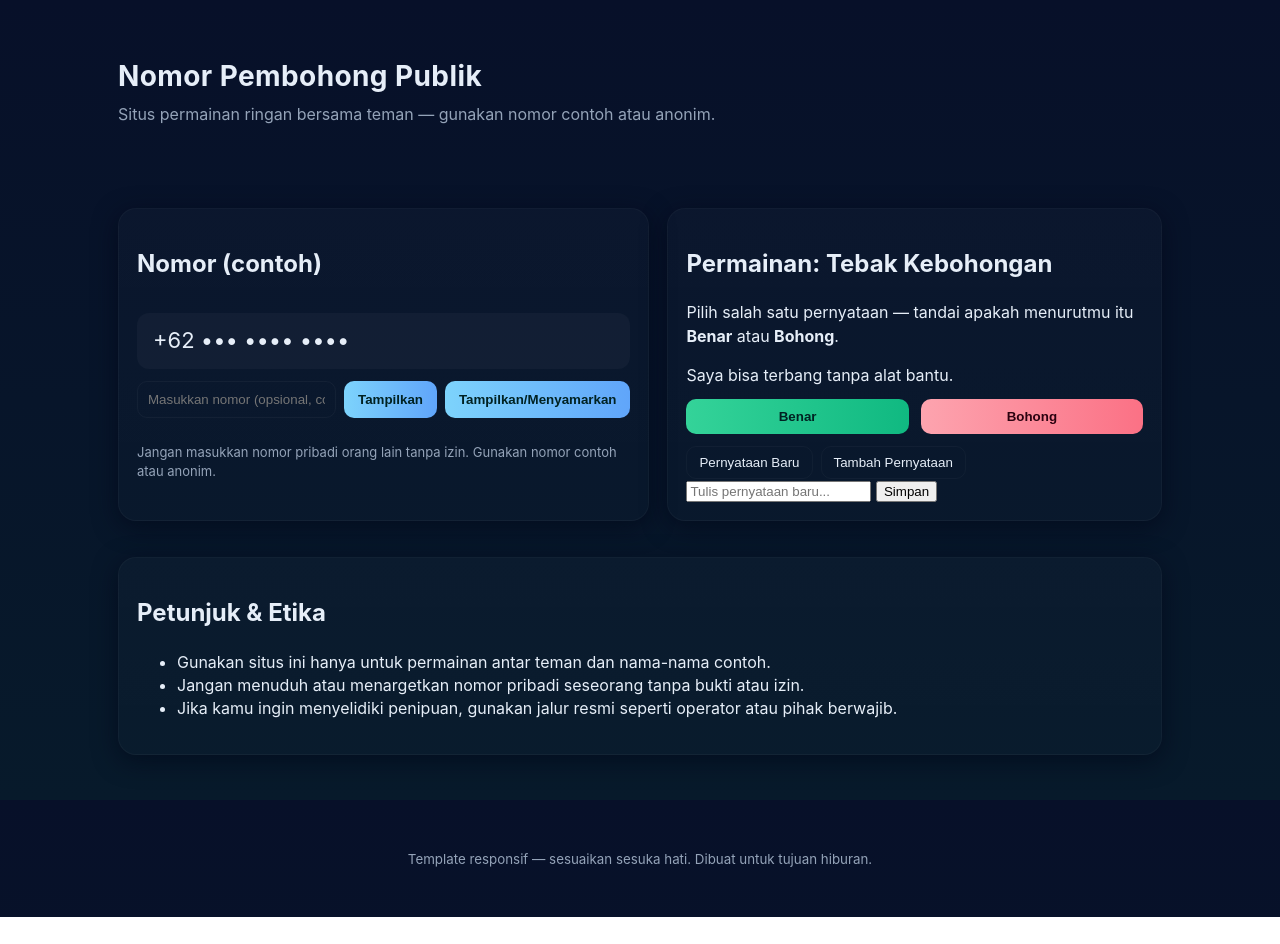
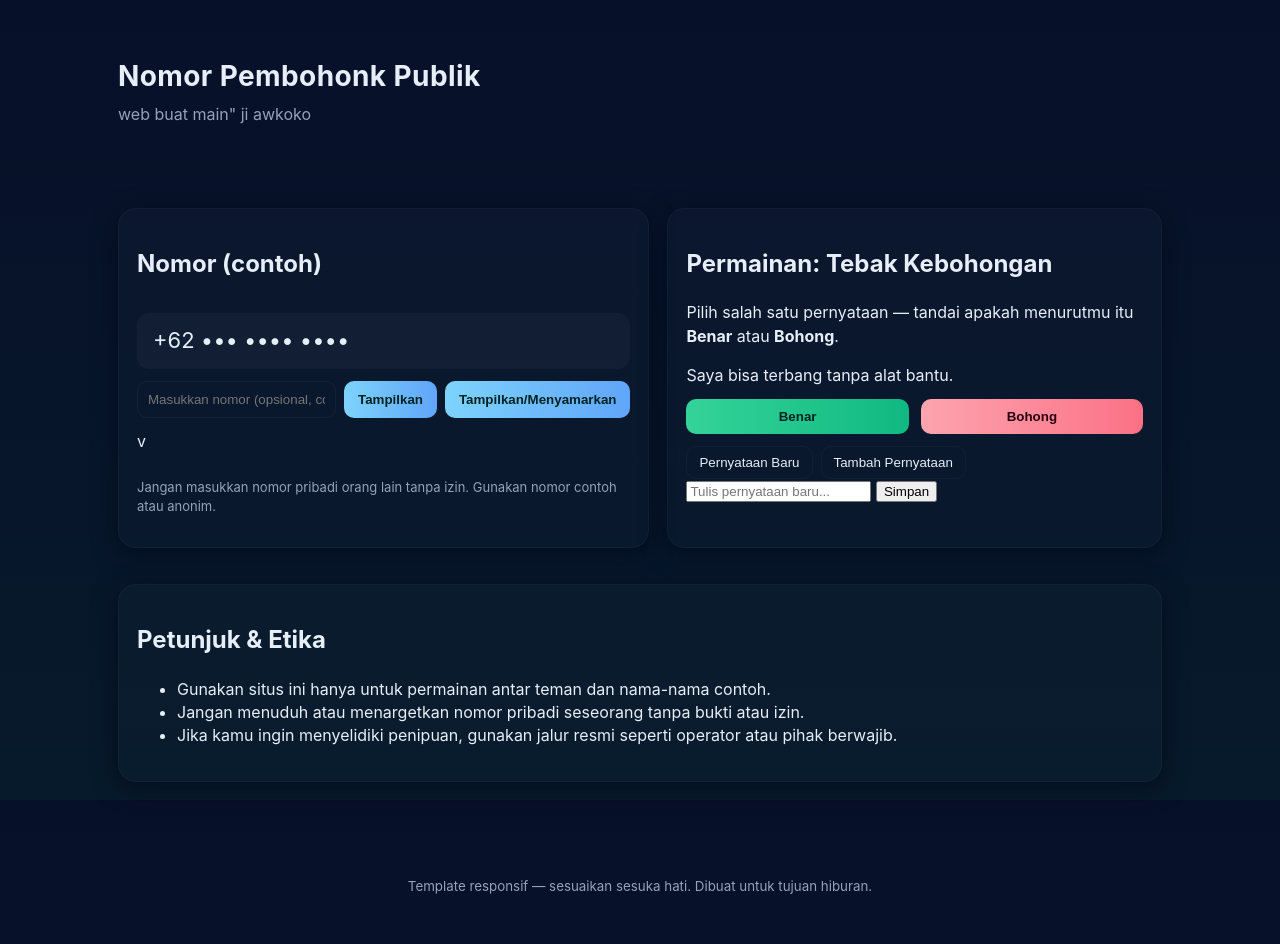
Before and after one commit to LarrIcikiwir/fun-game, a plain HTML site: page index.html in a window 1280 px wide. Before the commit the page ends 917 px from the top, so only its background shows below. Drawn offline with Linux system fonts and the light colour scheme.

Commit message:
Update index.html

```diff
--- a/index.html
+++ b/index.html
@@ -9,8 +9,8 @@
 <body>
   <header class="site-header">
     <div class="container">
-      <h1>Nomor Pembohong Publik</h1>
-      <p class="tagline">Situs permainan ringan bersama teman — gunakan nomor contoh atau anonim.</p>
+      <h1>Nomor Pembohonk Publik</h1>
+      <p class="tagline">web buat main" ji awkoko</p>
     </div>
   </header>
 
@@ -22,7 +22,7 @@
         <input id="phoneInput" type="text" placeholder="Masukkan nomor (opsional, contoh: +62 811 2345 6789)" />
         <button id="setPhoneBtn">Tampilkan</button>
         <button id="maskToggleBtn">Tampilkan/Menyamarkan</button>
-      </div>
+      </div>v
       <p class="note">Jangan masukkan nomor pribadi orang lain tanpa izin. Gunakan nomor contoh atau anonim.</p>
     </section>
 
```
